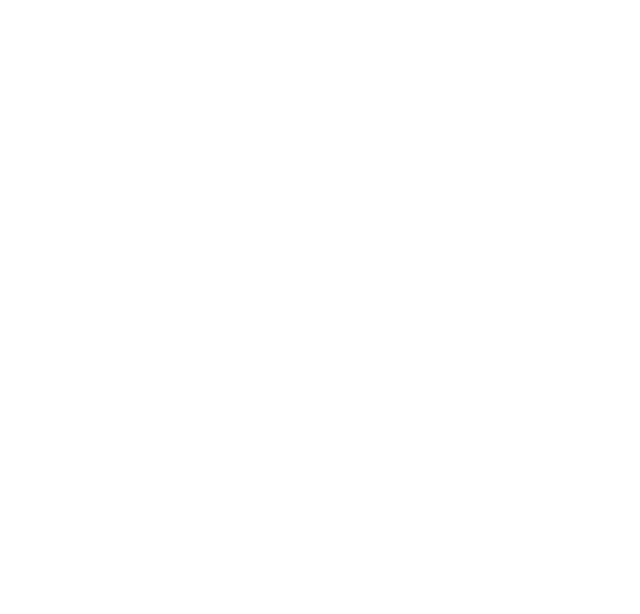
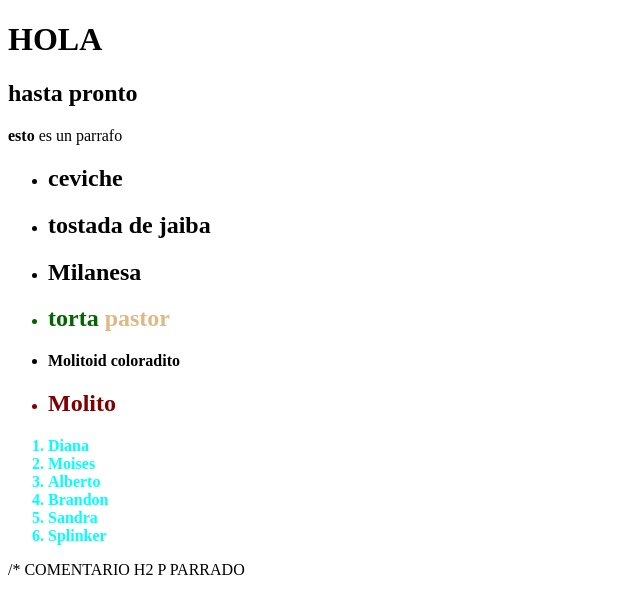
Before and after one commit to I6B-2022/practica1-diana-ramirez, a plain HTML site: page index.html in a window 1280 px wide. Shown: the whole page, without its empty margins (0-640 px from the left). Drawn offline with Linux system fonts and the light colour scheme.

Commit message:
Update index.html

```diff
--- a/index.html
+++ b/index.html
@@ -5,8 +5,58 @@
     <meta http-equiv="X-UA-Compatible" content="IE=edge">
     <meta name="viewport" content="width=x, initial-scale=1.0">
     <title>palabra clave con la que la buscas</title>
+    <style>
+
+        #Molitoid{
+            color: maroon;
+        }
+
+        .colorVerde{
+            color: darkgreen;
+
+        }
+       li  h2 strong{
+            color:blue ;
+        }
+
+        ol li{
+            color: aqua;
+        }
+        li h2 strong{
+            color: burlywood;
+        }
+
+    </style>
 </head>
 <body>
+<h1>HOLA</h1>
+<h2>hasta pronto </h2>
 
+<p> <strong>esto </strong>es un parrafo</p>
+
+<strong>
+    <ul>
+        <li><h2>ceviche</h2></li>
+        <li><h2>tostada de jaiba</h2></li>
+        <li><h2>Milanesa</h2></li>
+        <li class= "colorVerde"> <h2>torta <strong>pastor</strong></h2>
+        <li class= >Molitoid coloradito</li>
+        <li id= Molitoid>  <h2>Molito</h2></li>
+
+    </ul>
+
+    <ol>
+        <li>Diana</li>
+        <li>Moises</li>
+        <li>Alberto</li>
+        <li>Brandon</li>
+        <li>Sandra</li>
+        <li>Splinker</li>
+    </ol>
+</strong>
 </body>
 </html>
+/* COMENTARIO
+
+H2
+P PARRADO
```
